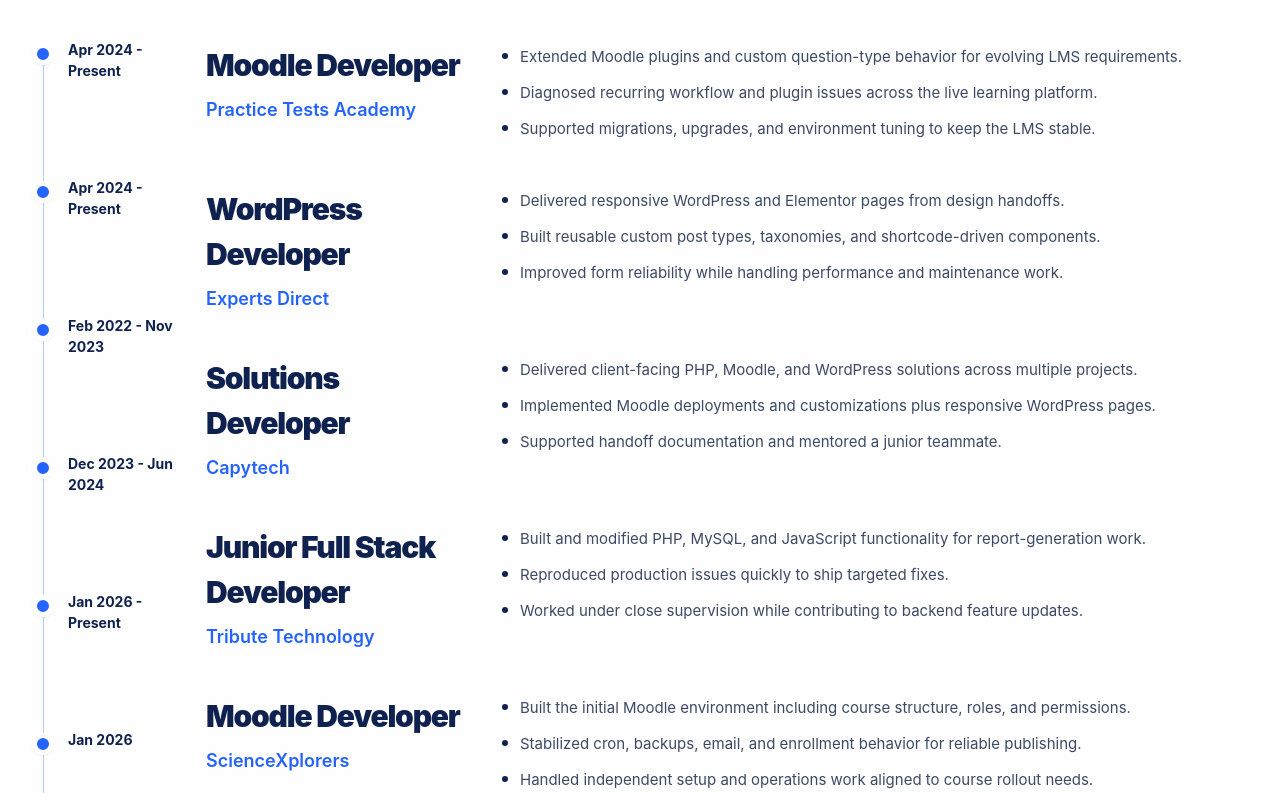
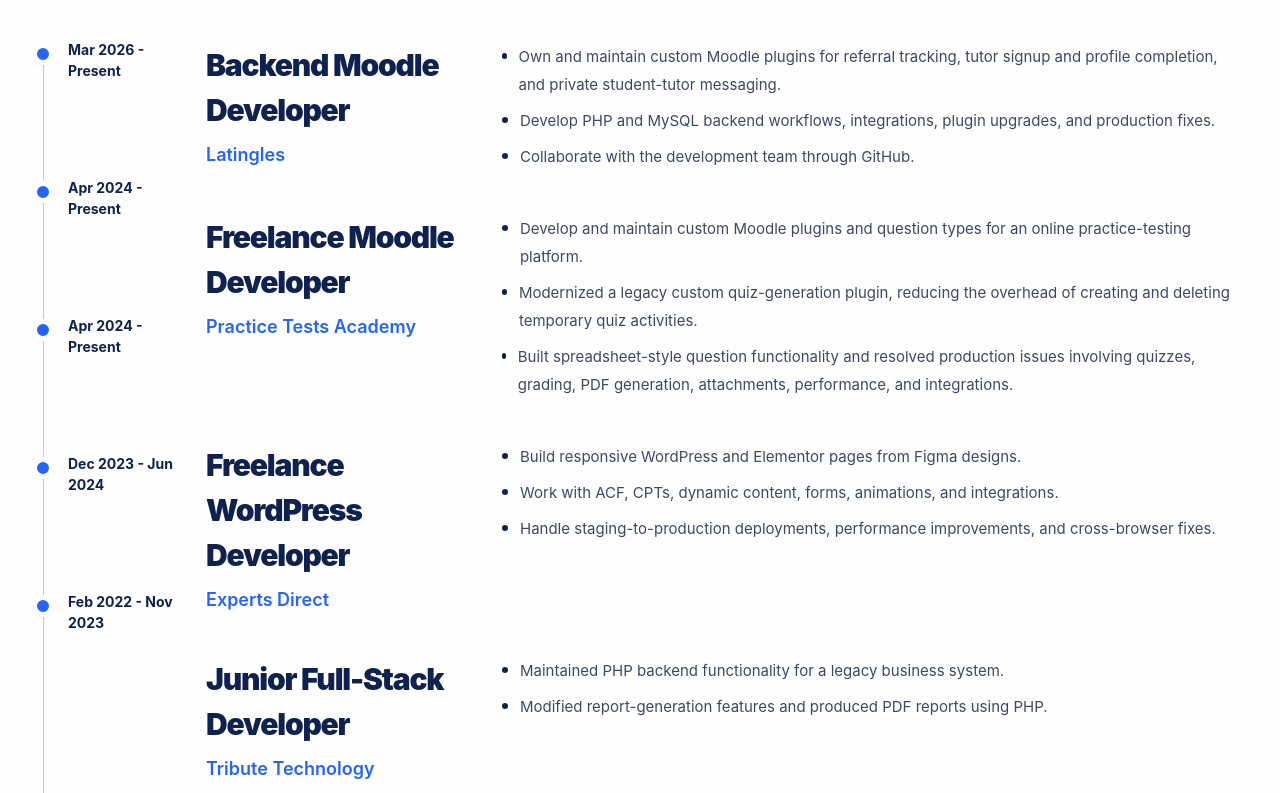
Before and after one commit to iamivanabella/portfolio, a Next.js app: page / in a window 1280 px wide. Shown: the part 2407-3200 px from the top of the page. Built offline with nearby package versions, Linux system fonts and the light colour scheme.

Commit message:
Update portfolio experience timeline (#22)

```diff
--- a/src/components/home/data.ts
+++ b/src/components/home/data.ts
@@ -95,23 +95,42 @@
 
 export const timeline: TimelineItem[] = [
   {
-    years: "Apr 2024 - Present",
-    title: "Moodle Developer",
-    company: "Practice Tests Academy",
+    years: "Mar 2026 - Present",
+    title: "Backend Moodle Developer",
+    company: "Latingles",
     bullets: [
-      "Extended Moodle plugins and custom question-type behavior for evolving LMS requirements.",
-      "Diagnosed recurring workflow and plugin issues across the live learning platform.",
-      "Supported migrations, upgrades, and environment tuning to keep the LMS stable.",
+      "Own and maintain custom Moodle plugins for referral tracking, tutor signup and profile completion, and private student-tutor messaging.",
+      "Develop PHP and MySQL backend workflows, integrations, plugin upgrades, and production fixes.",
+      "Collaborate with the development team through GitHub.",
     ],
   },
   {
     years: "Apr 2024 - Present",
-    title: "WordPress Developer",
+    title: "Freelance Moodle Developer",
+    company: "Practice Tests Academy",
+    bullets: [
+      "Develop and maintain custom Moodle plugins and question types for an online practice-testing platform.",
+      "Modernized a legacy custom quiz-generation plugin, reducing the overhead of creating and deleting temporary quiz activities.",
+      "Built spreadsheet-style question functionality and resolved production issues involving quizzes, grading, PDF generation, attachments, performance, and integrations.",
+    ],
+  },
+  {
+    years: "Apr 2024 - Present",
+    title: "Freelance WordPress Developer",
     company: "Experts Direct",
     bullets: [
-      "Delivered responsive WordPress and Elementor pages from design handoffs.",
-      "Built reusable custom post types, taxonomies, and shortcode-driven components.",
-      "Improved form reliability while handling performance and maintenance work.",
+      "Build responsive WordPress and Elementor pages from Figma designs.",
+      "Work with ACF, CPTs, dynamic content, forms, animations, and integrations.",
+      "Handle staging-to-production deployments, performance improvements, and cross-browser fixes.",
+    ],
+  },
+  {
+    years: "Dec 2023 - Jun 2024",
+    title: "Junior Full-Stack Developer",
+    company: "Tribute Technology",
+    bullets: [
+      "Maintained PHP backend functionality for a legacy business system.",
+      "Modified report-generation features and produced PDF reports using PHP.",
     ],
   },
   {
@@ -119,39 +138,9 @@
     title: "Solutions Developer",
     company: "Capytech",
     bullets: [
-      "Delivered client-facing PHP, Moodle, and WordPress solutions across multiple projects.",
-      "Implemented Moodle deployments and customizations plus responsive WordPress pages.",
-      "Supported handoff documentation and mentored a junior teammate.",
-    ],
-  },
-  {
-    years: "Dec 2023 - Jun 2024",
-    title: "Junior Full Stack Developer",
-    company: "Tribute Technology",
-    bullets: [
-      "Built and modified PHP, MySQL, and JavaScript functionality for report-generation work.",
-      "Reproduced production issues quickly to ship targeted fixes.",
-      "Worked under close supervision while contributing to backend feature updates.",
-    ],
-  },
-  {
-    years: "Jan 2026 - Present",
-    title: "Moodle Developer",
-    company: "ScienceXplorers",
-    bullets: [
-      "Built the initial Moodle environment including course structure, roles, and permissions.",
-      "Stabilized cron, backups, email, and enrollment behavior for reliable publishing.",
-      "Handled independent setup and operations work aligned to course rollout needs.",
-    ],
-  },
-  {
-    years: "Jan 2026",
-    title: "Moodle Developer",
-    company: "The Yesfinity",
-    bullets: [
-      "Deployed Moodle on AWS and configured the LMS environment from scratch.",
-      "Applied baseline Linux hardening and server setup for safer operations.",
-      "Produced handoff documentation to support future maintenance and enhancement work.",
+      "Helped deploy Moodle platforms for approximately 10 clients on AWS EC2 instances running Linux.",
+      "Customized Moodle themes, content, and backend code, including Arabic RTL interfaces.",
+      "Built Elementor and JavaScript landing pages and maintained website performance and SEO.",
     ],
   },
 ];
```
